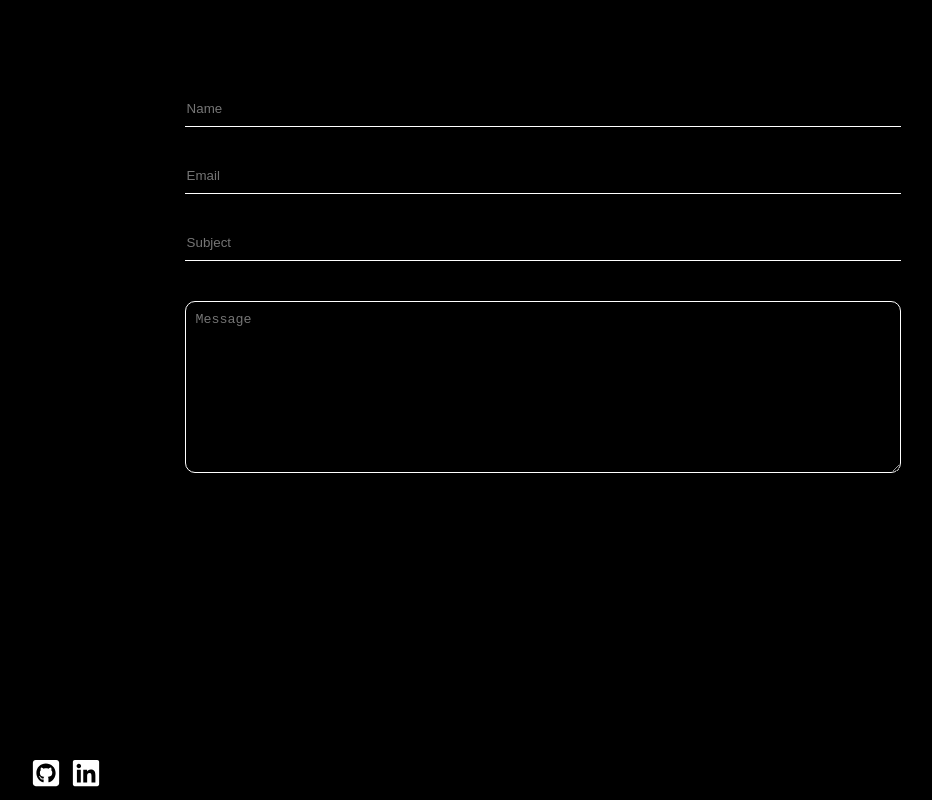
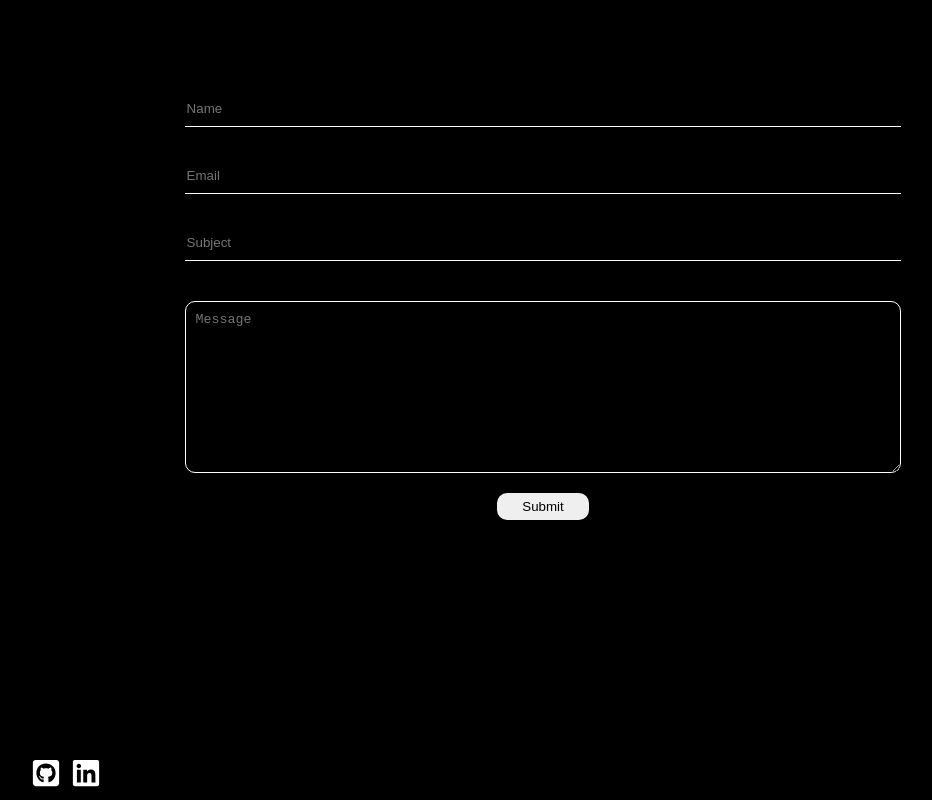
Before and after one commit to Braden0006/portfolio-version2, a React (Create React App) app: page /contact in a window 1280 px wide. Shown: the whole page, without its empty margins (97-1029 px from the left). Built offline with nearby package versions, Linux system fonts and the light colour scheme.

Commit message:
Made submit button for "Contact" component

```diff
--- a/src/Components/Contact/Contact.css
+++ b/src/Components/Contact/Contact.css
@@ -1 +1 @@
-.contact{background-color:#000;height:100vh;display:flex;flex-direction:column;align-items:center;justify-content:space-between}.contact .contact__form-container .contact__form{margin-top:10rem;width:80vw;display:flex;flex-direction:column;align-items:center}.contact .contact__form-container .contact__form .contact__form-input{padding-bottom:1rem;margin-bottom:4rem;color:#fff;border:none;background-color:#000;border-bottom:1px solid #fff;outline:none;width:70%}.contact .contact__form-container .contact__form .contact__form-message{padding:1rem;color:#fff;background:#000;border:1px solid #fff;border-radius:1rem;width:70%;outline:none}.contact .contact__icon-container{width:80%}.contact .contact__icon-container .contact__icon{color:#fff;font-size:3rem;margin:0rem 1rem 1rem 0rem}/*# sourceMappingURL=Contact.css.map */
+.contact{background-color:#000;height:100vh;display:flex;flex-direction:column;align-items:center;justify-content:space-between}.contact .contact__form-container .contact__form{margin-top:10rem;width:80vw;display:flex;flex-direction:column;align-items:center}.contact .contact__form-container .contact__form .contact__form-input{padding-bottom:1rem;margin-bottom:4rem;color:#fff;border:none;background-color:#000;border-bottom:1px solid #fff;outline:none;width:70%}.contact .contact__form-container .contact__form .contact__form-message{padding:1rem;color:#fff;background:#000;border:1px solid #fff;border-radius:1rem;width:70%;outline:none}.contact .contact__form-container .contact__form .contact__form-submit{margin-top:2rem;padding:.6rem 2.5rem;border-radius:1rem;border:none;outline:none}.contact .contact__icon-container{width:80%}.contact .contact__icon-container .contact__icon{color:#fff;font-size:3rem;margin:0rem 1rem 1rem 0rem}/*# sourceMappingURL=Contact.css.map */
--- a/src/Components/Contact/Contact.js
+++ b/src/Components/Contact/Contact.js
@@ -30,6 +30,7 @@ export default function Contact() {
             rows="10"
             placeholder="Message"
           ></textarea>
+          <input className="contact__form-submit" type="submit" />
         </form>
       </div>
       <span className="contact__icon-container">
--- a/src/Components/Contact/Contact.scss
+++ b/src/Components/Contact/Contact.scss
@@ -37,6 +37,14 @@
                 width: 70%;
                 outline: none;
             }
+
+            .contact__form-submit {
+                margin-top: 2rem;
+                padding: 0.6rem 2.5rem;
+                border-radius: 1rem;
+                border: none;
+                outline: none;
+            }
         }
     }
 
```
Also changed, not shown: 1 other file (tests, documents, lock files or other folders).
